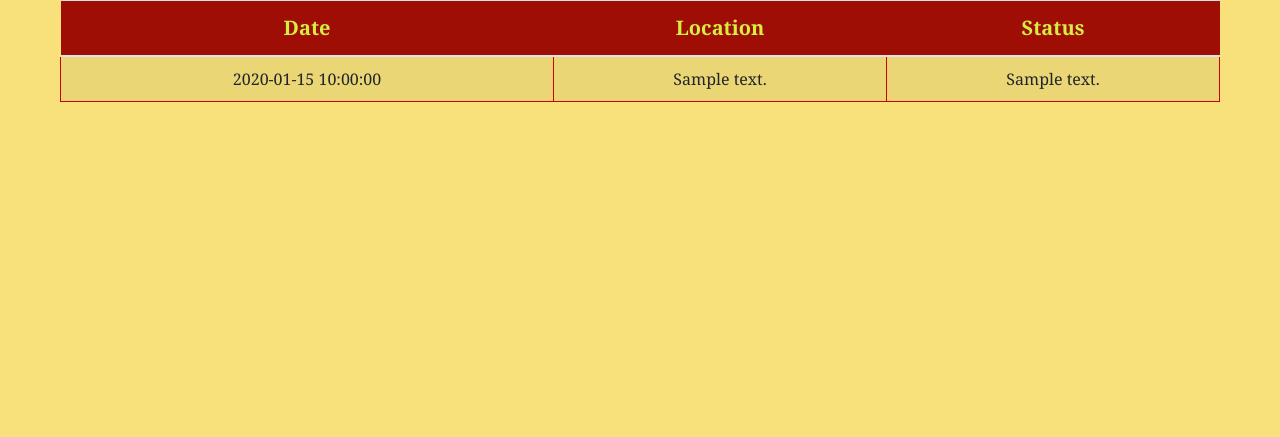
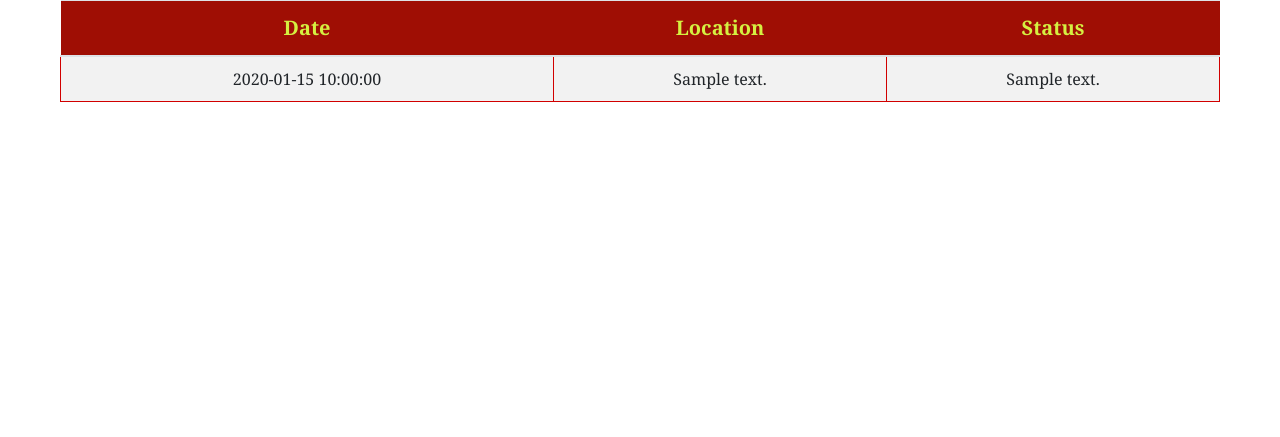
Before and after one commit to Kraeon20/dhlAPP, a Flask app: template flask_dhl_app/templates/tracking.html in a window 1280 px wide. Shown: the top 437 px of the page. Run offline with Flask 2, Linux system fonts and the light colour scheme; the template is opened without the code that fills it: most values are stand-ins (such as "Sample title", 1, 10 or a date in 2020); some libraries are stand-ins or nearby versions.

Commit message:
changed background to white

```diff
--- a/flask_dhl_app/static/tracking.css
+++ b/flask_dhl_app/static/tracking.css
@@ -1,5 +1,5 @@
 body{
-  background-color: #f8e17b;
+  background-color: #ffffff;
 }
 
 .whole {
```
